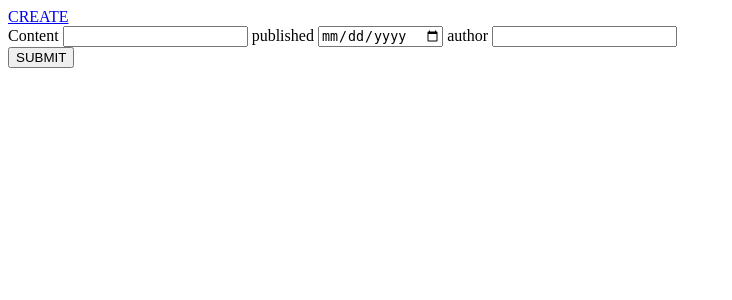
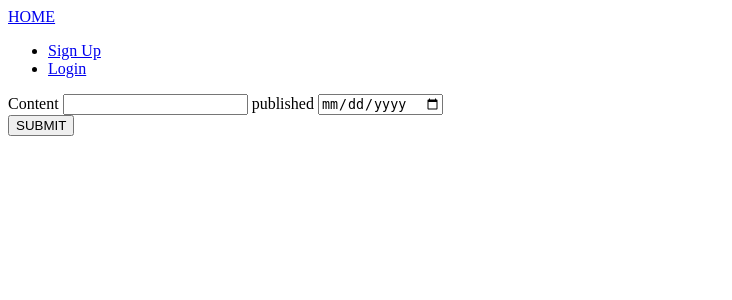
Before and after one commit to Christian-Guzman/Django-Blogging-Platform, a Django app: page /new_post in a window 1280 px wide. Shown: the top 300 px of the page, without its empty margins (0-732 px from the left). Run offline with Django 3.2, Linux system fonts and the light colour scheme.

Commit message:
Templates and features organized

```diff
--- a/app/forms.py
+++ b/app/forms.py
@@ -27,6 +27,5 @@ class SignUpForm(forms.ModelForm):
 
 
 class PostForm(forms.Form):
-    author = forms.CharField()
     content = forms.CharField()
     published = forms.DateTimeField()
--- /dev/null
+++ b/app/templates/base.html
@@ -0,0 +1,59 @@
+<!DOCTYPE html>
+<html lang="en">
+<head>
+    <meta charset="UTF-8">
+    <meta name="viewport" content="width=device-width, initial-scale=1.0">
+    <meta http-equiv="X-UA-Compatible" content="ie=edge">
+    <title>HOME</title>
+</head>
+<body>
+    <nav class="navbar navbar-expand navbar-light bg-light">
+        <a class="navbar-brand" href="{% url 'home' %}">HOME</a>
+        <ul class="navbar-nav">
+            {% if user.is_authenticated %}
+            <li class="nav-item">
+                <a class="nav-link" href="{% url 'logout' %}">Logout</a>
+            </li>
+            {% else %}
+            <li class="nav-item">
+                <a class="nav-link" href="{% url 'sign-up' %}">Sign Up</a>
+            </li>
+            <li class="nav-item">
+                <a class="nav-link" href="{% url 'login' %}">Login</a>
+            </li>
+            {% endif %}
+        </ul>
+        </nav>
+        <main class="container p-5">
+        {% block signup %}
+        {% endblock signup %}
+        </main>
+
+        <div>
+            {% block login %}
+            {% endblock login %}
+        </div>
+
+    {% if user.is_authenticated %}
+    <p>Hello {{ user.username }}</p>
+    <li class="nav-item">
+        <a class="nav-link" href="{% url 'user_post' %}">Your post</a>
+    </li>
+    <li class="nav-item">
+        <a class="nav-link" href="{% url 'new_post' %}">Create Post</a>
+    </li>
+    <p>All the Posts</p>
+    {% for post in posts %}
+    <p>---{{post.content}}---, ---{{post.author}}---, ---{{post.published}}---</p>
+    {% endfor %}
+    {% endif %}
+
+
+
+    {% block content %}
+    {% endblock content %}
+
+    {% block users_post %}
+    {% endblock users_post %}
+</body>
+</html>
--- a/app/templates/index.html
+++ /dev/null
@@ -1,17 +0,0 @@
-<!DOCTYPE html>
-<html lang="en">
-<head>
-    <meta charset="UTF-8">
-    <meta name="viewport" content="width=device-width, initial-scale=1.0">
-    <meta http-equiv="X-UA-Compatible" content="ie=edge">
-    <title>HOME</title>
-</head>
-<body>
-    <a href="{% url 'new_post' %}">CREATE</a>
-    {% for post in posts %}
-    <p>{{post.content}}, {{post.author}} </p>
-    {% endfor %}
-    {% block content %}
-    {% endblock content %}
-</body>
-</html>
--- a/app/templates/new_post.html
+++ b/app/templates/new_post.html
@@ -1,4 +1,4 @@
-{% extends 'index.html' %}
+{% extends 'base.html' %}
 {% block content %}
 
 <form action="{% url 'new_post' %}" method="POST">
@@ -8,8 +8,8 @@
     <input type="text" name="content" required>
     <label> published</label>
     <input type="date" name="published" required>
-    <label> author</label>
-    <input type="text" name="author" required>
+    {% comment %} <label> author</label>
+    <input type="text" name="author" required> {% endcomment %}
     </div>
     <button>SUBMIT</button>
     {{form.errors}}
--- a/app/views.py
+++ b/app/views.py
@@ -2,12 +2,24 @@ from django.shortcuts import render, redirect
 from app.models import Post
 from app.forms import PostForm
 from datetime import datetime
-
+from django.contrib.auth import login
+from django.urls import reverse_lazy
+from app import forms
+from django.views.generic import FormView
 # Create your views here.
 def home(request):
     posts = Post.objects.all()
-    return render(request, "index.html", {"posts": posts})
+    return render(request, "base.html", {"posts": posts})
 
+class SignUpView(FormView):
+    form_class = forms.SignUpForm
+    template_name = "auth/user_form.html"
+    success_url = reverse_lazy("home")
+
+    def form_valid(self, form):
+        user = form.signup()
+        login(self.request, user)
+        return super().form_valid(form)
 
 def new_post(request):
     if request.method == "GET":
@@ -16,11 +28,14 @@ def new_post(request):
         form = PostForm(request.POST)
         if form.is_valid():
             content = form.cleaned_data["content"]
-            author = form.cleaned_data["author"]
             published = form.cleaned_data["published"]
             new_post = Post.objects.create(
-                author=request.user, content=content, published=datetime.now()
+                author=request.user, content=content, published=published
             )
             return redirect("home")
         else:
             return render(request, "new_post.html", {"form": form})
+
+def user_post(request):
+    current_user = Post.objects.filter(author=request.user)
+    return render(request, "user_post.html", {"current_user":  current_user})
--- a/blogging_platform/settings.py
+++ b/blogging_platform/settings.py
@@ -11,6 +11,7 @@ https://docs.djangoproject.com/en/2.2/ref/settings/
 """
 
 import os
+from django.urls import reverse_lazy
 
 # Build paths inside the project like this: os.path.join(BASE_DIR, ...)
 BASE_DIR = os.path.dirname(os.path.dirname(os.path.abspath(__file__)))
@@ -56,6 +57,7 @@ TEMPLATES = [
     {
         "BACKEND": "django.template.backends.django.DjangoTemplates",
         "DIRS": [],
+        "DIRS": [os.path.join(BASE_DIR, "templates")],
         "APP_DIRS": True,
         "OPTIONS": {
             "context_processors": [
@@ -113,3 +115,5 @@ USE_TZ = True
 # https://docs.djangoproject.com/en/2.2/howto/static-files/
 
 STATIC_URL = "/static/"
+LOGOUT_REDIRECT_URL = reverse_lazy("home")
+LOGIN_REDIRECT_URL = reverse_lazy("home")
--- a/blogging_platform/urls.py
+++ b/blogging_platform/urls.py
@@ -1,9 +1,14 @@
 from django.contrib import admin
 from django.urls import path
 import app.views
+from django.contrib.auth import views as auth_views
+from django.urls import path, include
 
 urlpatterns = [
     path("admin/", admin.site.urls),
     path("", app.views.home, name="home"),
-    path("new_post", app.views.new_post, name="new_post"),
+    path("new_post", app.views.new_post, name="new_post"),path("login/", auth_views.LoginView.as_view(), name="login"),
+    path("logout/", auth_views.LogoutView.as_view(), name="logout"),
+    path("sign-up/", app.views.SignUpView.as_view(), name="sign-up"),
+    path("user-post/", app.views.user_post, name="user_post")
 ]
```
Also changed, not shown: app/templates/user_post.html (added, +9 -0 lines), templates/auth/user_form.html (added, +11 -0 lines), templates/registration/login.html (added, +35 -0 lines).
